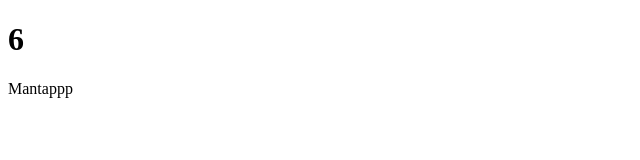
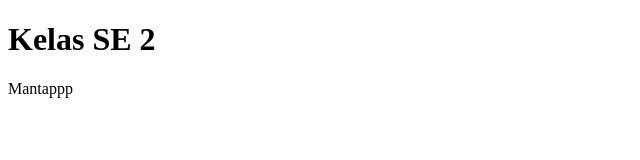
Before and after one commit to sieceline/git_se, a plain HTML site: page index.html in a window 1280 px wide. Shown: the whole page, without its empty margins (0-640 px from the left). Drawn offline with Linux system fonts and the light colour scheme.

Commit message:
boom ubah kelas se

```diff
--- a/index.html
+++ b/index.html
@@ -6,7 +6,7 @@
     <title>Document</title>
 </head>
 <body>
-    <h1>6</h1>
+    <h1>Kelas SE 2</h1>
     <p>Mantappp</p>
 </body>
 </html>
```
